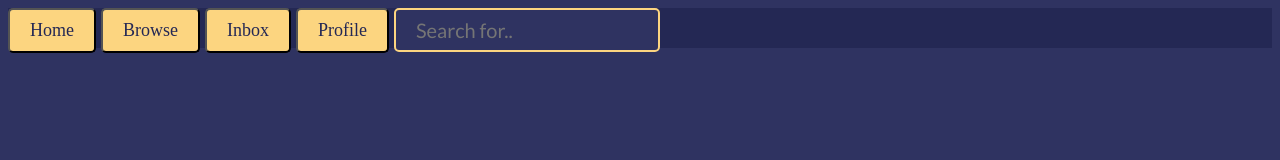
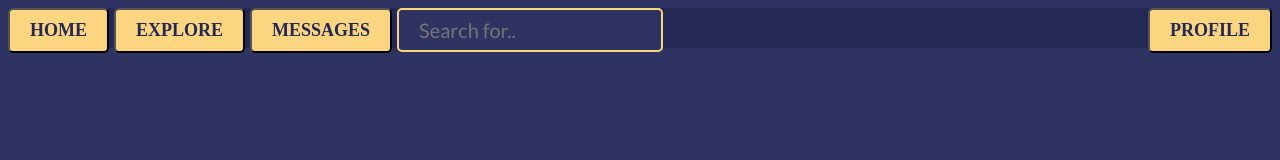
Before and after one commit to Velapsis/forum, a plain HTML site: page web/index.html in a window 1280 px wide. Drawn offline with Linux system fonts and the light colour scheme; a web font is replaced by a local one.

Commit message:
Changes main page

```diff
--- a/web/index.html
+++ b/web/index.html
@@ -13,20 +13,28 @@
 <body>
 
 <div class="navbar">
+    <div style="display: flex; gap: 5px">
     <form action="/" method="post">
-    <button class="navbar-tab" type="submit"> Home </button>
+    <button class="navbar-tab" type="submit"> HOME </button>
     </form>
     <form action="/" method="post">
-    <button class="navbar-tab" type="submit"> Browse </button>
+    <button class="navbar-tab" type="submit"> EXPLORE </button>
     </form>
     <form action="/" method="post">
-    <button class="navbar-tab" type="submit"> Inbox </button>
+    <button class="navbar-tab" type="submit"> MESSAGES </button>
     </form>
-    <form action="/" method="post">
-    <button class="navbar-tab" type="submit"> Profile </button>
-    </form>
+    <input type="text" class="text-query" placeholder="Search for..">
+    </div>
 
-    <input type="text" class="text-query" placeholder="Search for..">
+    <div  style="display: flex; justify-content: flex-end;">
+        <form action="/" method="post">
+            <button class="navbar-tab" type="submit"> PROFILE </button>
+        </form>
+    </div>
+</div>
+
+<div class="forum-container">
+
 </div>
 
 <style>
@@ -44,6 +52,7 @@
 
     .navbar {
         display: flex;
+        justify-content: space-between;
         gap: 5px;
         height: 40px;
         background-color: var(--bg-dark);
@@ -80,14 +89,14 @@
         transition: 0.3s;
         font-size: 18px;
         font-family: 'Tiny5';
-        font-weight: 500;
+        font-weight: 600;
     }
 
     .navbar-tab:hover {
         cursor: pointer;
         border-color: aliceblue;
         transform: scale(1.05);
-        font-weight: bold;
+        font-weight: 800;
     }
 
     .text {
@@ -104,6 +113,11 @@
         cursor: pointer;
     }
 
+    .forum-container {
+        display: flex;
+        justify-content: column;
+    }
+
     </style>
 
 
```
